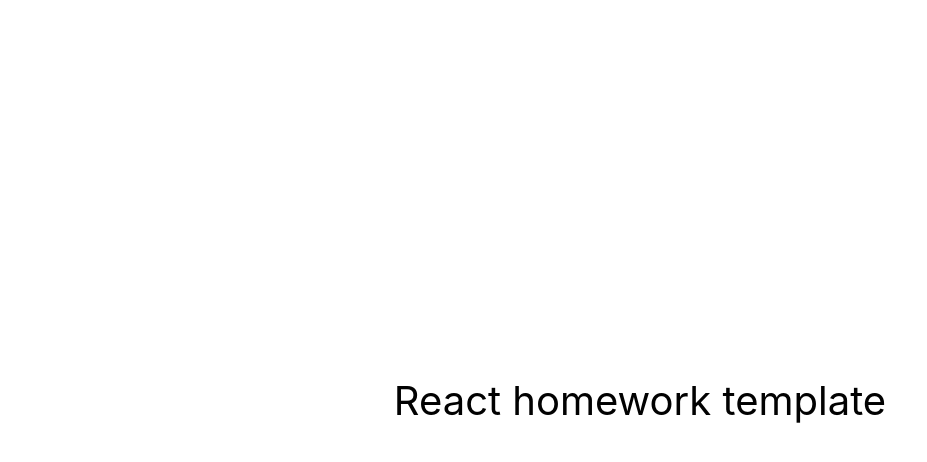
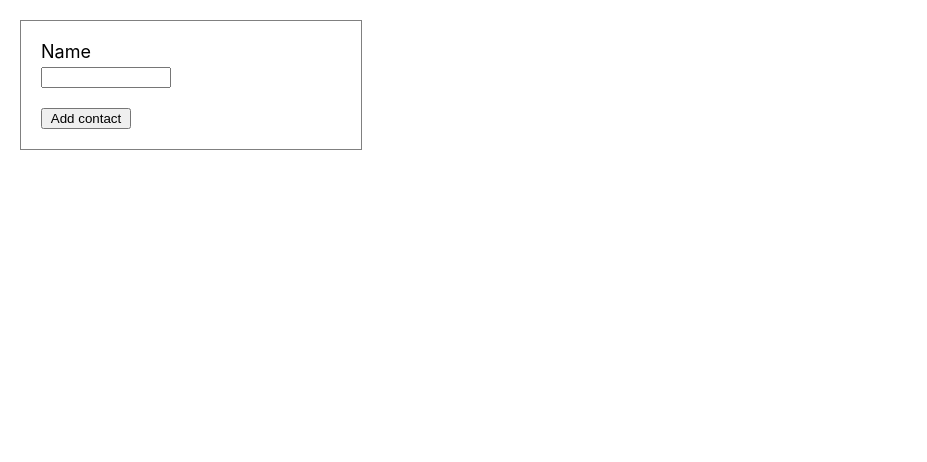
Before and after one commit to dariagruszkiewicz/goit-react-hw-02-phonebook, a React (Create React App) app: page / in a window 1280 px wide. Shown: the top 462 px of the page, without its empty margins (0-927 px from the left). Built offline with nearby package versions, Linux system fonts and the light colour scheme.

Commit message:
update
wykonanie kroku 1

```diff
--- a/package.json
+++ b/package.json
@@ -7,6 +7,7 @@
     "@testing-library/jest-dom": "^5.16.3",
     "@testing-library/react": "^12.1.4",
     "@testing-library/user-event": "^13.5.0",
+    "nanoid": "^4.0.2",
     "react": "^18.1.0",
     "react-dom": "^18.1.0",
     "react-scripts": "5.0.1",
--- a/src/components/App.jsx
+++ b/src/components/App.jsx
@@ -1,16 +1,37 @@
-export const App = () => {
-  return (
-    <div
-      style={{
-        height: '100vh',
-        display: 'flex',
-        justifyContent: 'center',
-        alignItems: 'center',
-        fontSize: 40,
-        color: '#010101'
-      }}
-    >
-      React homework template
-    </div>
-  );
-};
+import { Component } from 'react';
+import { nanoid } from 'nanoid';
+import { Form } from './Form/Form';
+
+export class App extends Component {
+  state = {
+    contacts: [],
+    name: '',
+  };
+
+  addNewContact = contact => {
+    this.setState(prevState => ({
+      contacts: [
+        ...prevState.contacts,
+        {
+          contact,
+          id: nanoid(),
+        },
+      ],
+    }));
+  };
+
+  render() {
+    const { contacts } = this.state;
+    console.log(contacts);
+    return (
+      <>
+        <Form onSubmit={this.addNewContact} />
+        <ul>
+          {contacts.map(item => (
+            <li key={item.id}>{item.contact}</li>
+          ))}
+        </ul>
+      </>
+    );
+  }
+}
--- /dev/null
+++ b/src/components/Form/Form.jsx
@@ -0,0 +1,44 @@
+import { Component } from 'react';
+import css from './Form.module.css';
+
+export class Form extends Component {
+  state = {
+    name: '',
+  };
+
+  handleInputChange = e => {
+    const value = e.target.value;
+    this.setState({ name: value });
+  };
+
+  handleSubmit = e => {
+    e.preventDefault();
+    const name = this.state.name;
+
+    this.props.onSubmit(name);
+
+    // resetujemy dane
+    // this.setState({ name: '' });
+  };
+
+  render() {
+    const { name } = this.state;
+    return (
+      <form onSubmit={this.handleSubmit} className={css.form}>
+        <label>
+          Name
+          <input
+            type="text"
+            name="name"
+            pattern="^[a-zA-Zа-яА-Я]+(([' -][a-zA-Zа-яА-Я ])?[a-zA-Zа-яА-Я]*)*$"
+            title="Name may contain only letters, apostrophe, dash and spaces. For example Adrian, Jacob Mercer, Charles de Batz de Castelmore d'Artagnan"
+            required
+            value={name}
+            onChange={this.handleInputChange}
+          />
+        </label>
+        <button type="submit">Add contact</button>
+      </form>
+    );
+  }
+}
--- /dev/null
+++ b/src/components/Form/Form.module.css
@@ -0,0 +1,24 @@
+.form {
+  display: flex;
+  flex-direction: column;
+  max-width: 300px;
+  gap: 20px;
+  margin: 20px;
+  padding: 20px;
+  border: 1px solid gray;
+}
+
+label {
+  font-size: 1.125rem;
+  max-width: 130px;
+  display: flex;
+  flex-direction: column;
+}
+
+button {
+  max-width: 90px;
+}
+
+input {
+  margin-top: 5px;
+}
```
Also changed, not shown: 1 other file (tests, documents, lock files or other folders).
